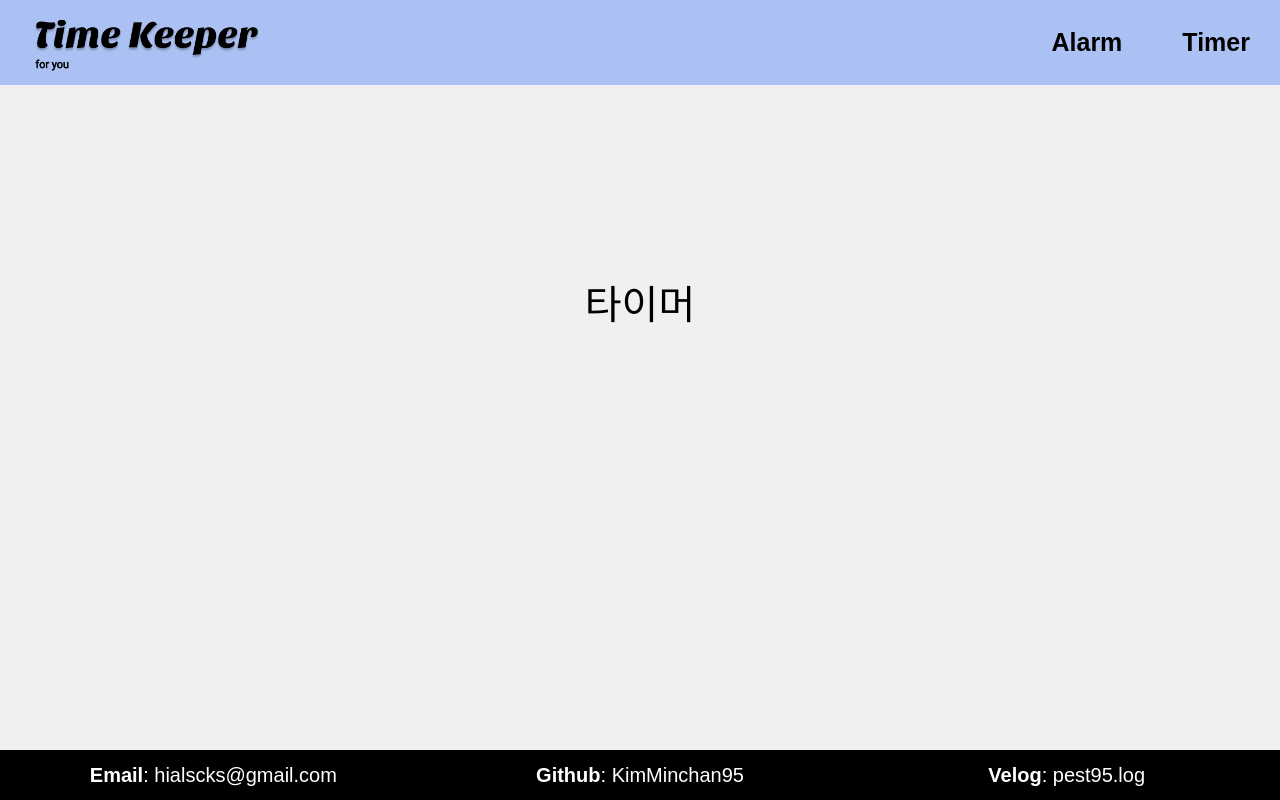
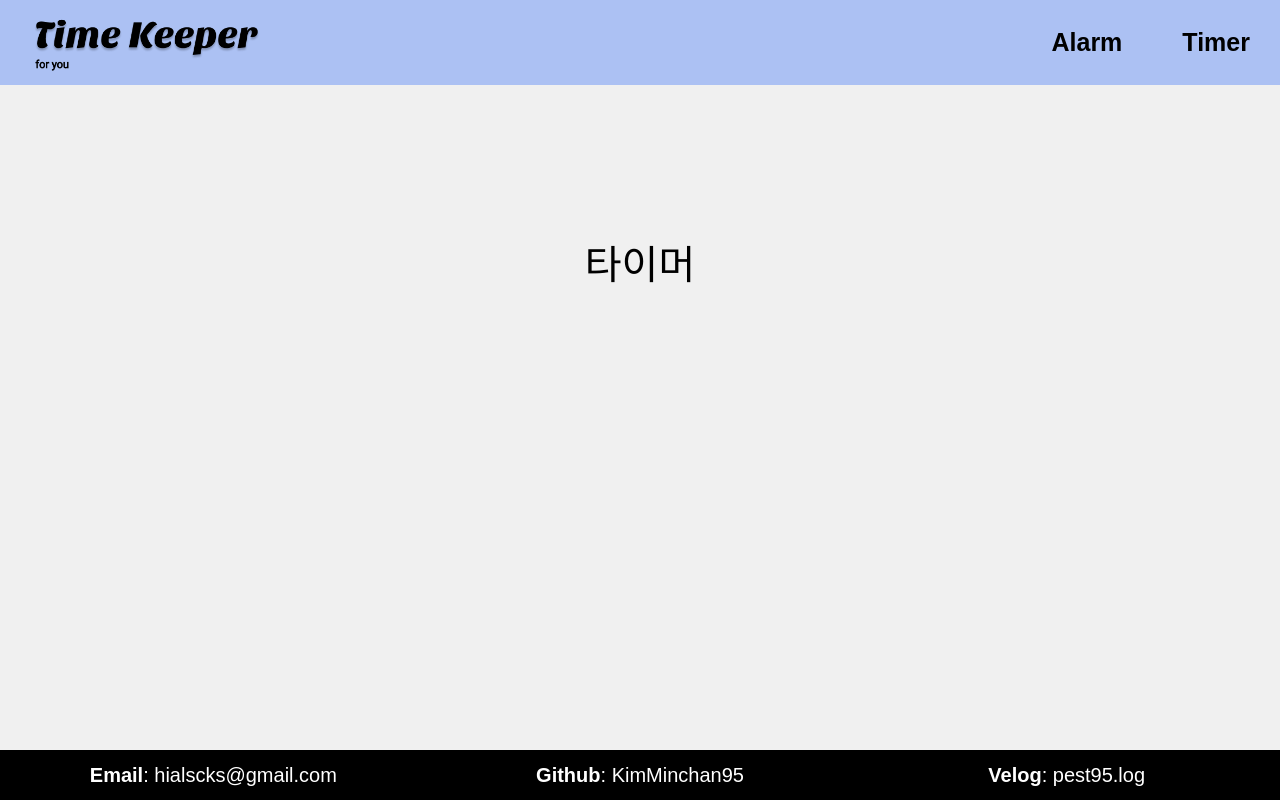
Before and after one commit to KimMinchan95/TimeKeeper, a React (Create React App) app in the folder practice/: page /timer in a window 1280 px wide. Built offline with nearby package versions, Linux system fonts and the light colour scheme.

Commit message:
update: Timer.js

```diff
--- a/practice/package.json
+++ b/practice/package.json
@@ -7,6 +7,8 @@
     "@testing-library/jest-dom": "^5.11.4",
     "@testing-library/react": "^11.1.0",
     "@testing-library/user-event": "^12.1.10",
+    "@types/react": "^17.0.33",
+    "@types/react-dom": "^17.0.10",
     "react": "^17.0.2",
     "react-dom": "^17.0.2",
     "react-redux": "^7.2.5",
@@ -40,5 +42,8 @@
       "last 1 firefox version",
       "last 1 safari version"
     ]
+  },
+  "devDependencies": {
+    "typescript": "^4.4.4"
   }
 }
--- /dev/null
+++ b/practice/src/components/timer_components/TimerMain.js
@@ -0,0 +1,7 @@
+const TimerMain = () => {
+  return (
+    <></>
+  );
+};
+
+export default TimerMain;
--- a/practice/src/components/timer_components/TimerTitle.js
+++ b/practice/src/components/timer_components/TimerTitle.js
@@ -2,7 +2,7 @@ import styled from 'styled-components';
 
 const TimerTitleContainer = styled.main`
   display: table-cell;
-  height: 30vh;
+  height: 25vh;
   width: 100vw;
   text-align: center;
   font-size: 40px;
--- a/practice/src/pages/Timer.js
+++ b/practice/src/pages/Timer.js
@@ -1,9 +1,11 @@
 import TimerTitle from '../components/timer_components/TimerTitle';
+import TimerMain from '../components/timer_components/TimerMain';
 
 const Timer = () => {
   return (
     <>
       <TimerTitle />
+      <TimerMain />
     </>
   );
 };
```
Also changed, not shown: 1 other file (tests, documents, lock files or other folders).
